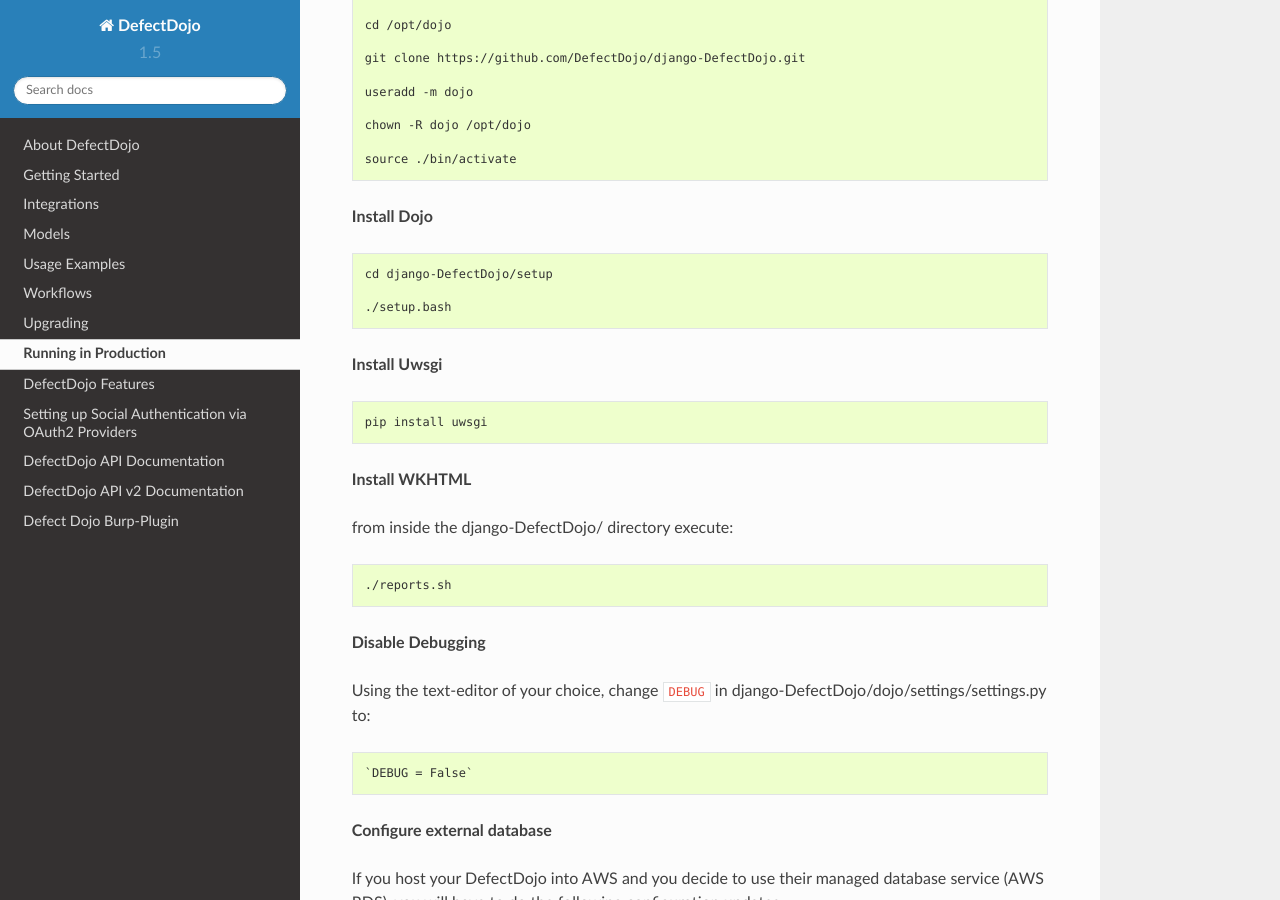
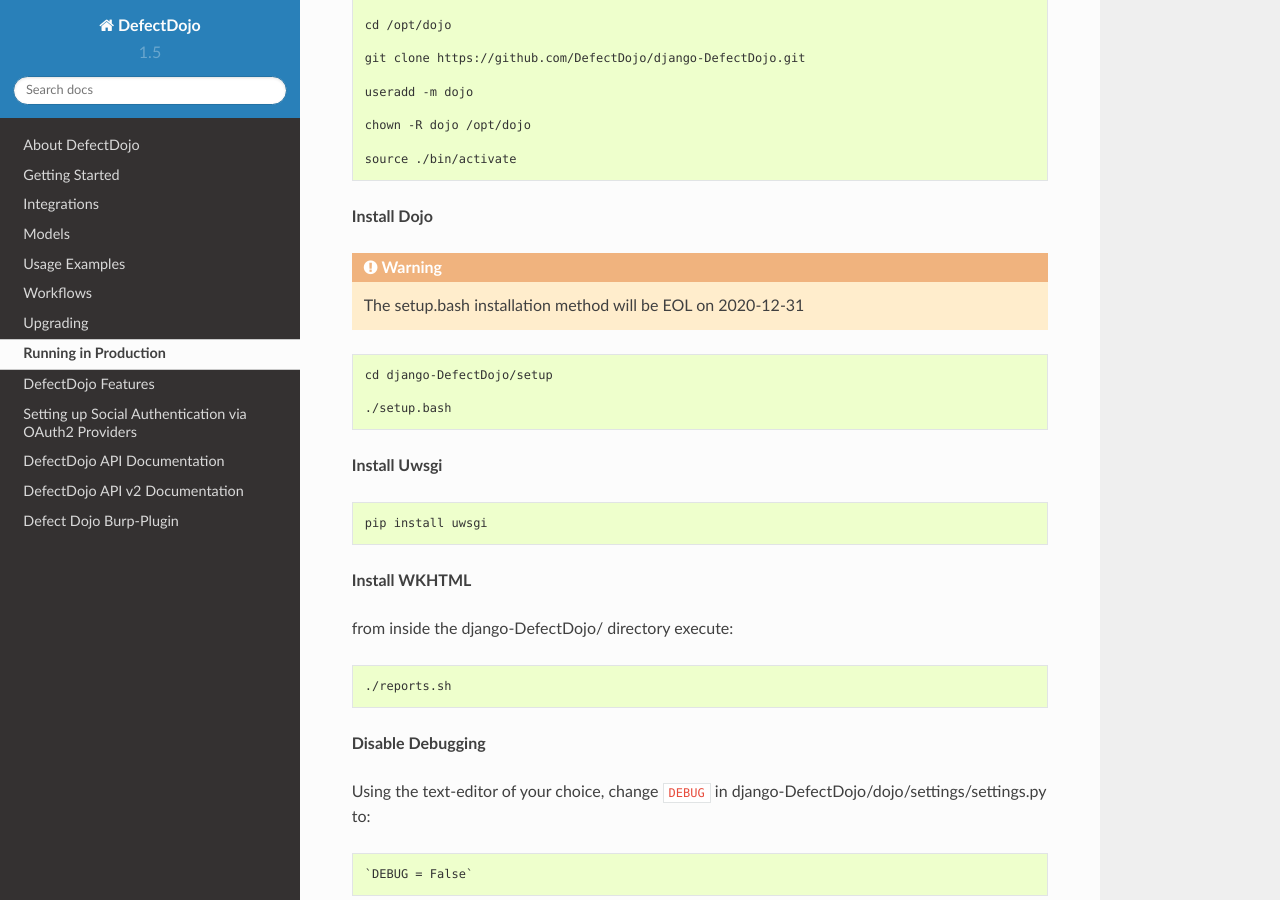
Before and after one commit to DefectDojo/Documentation, a Sphinx documentation site: the page built from docs/running-in-production.rst, in a window 1280 px wide and 900 px high, scrolled down 425 px. Built offline with Sphinx 7.4.7 and the Read the Docs theme 2.0.0, drawn with Linux system fonts in a browser that asks for light colours.

Commit message:
adding EOL notices for setup.bash (#97)

```diff
--- a/docs/getting-started.rst
+++ b/docs/getting-started.rst
@@ -18,6 +18,9 @@
 
 Setup.bash Install (default)
 ****************************
+.. warning::
+   This installation method will be EOL on 2020-12-31
+
 * Go to https://github.com/DefectDojo/django-DefectDojo
 * Select the appropriate branch you're working on
 * Under "Installation Options" click "Setup.bash"
--- a/docs/running-in-production.rst
+++ b/docs/running-in-production.rst
@@ -26,6 +26,9 @@
   source ./bin/activate
 
 **Install Dojo**
+
+.. warning::
+   The setup.bash installation method will be EOL on 2020-12-31
 
 .. code-block:: console
 
```
